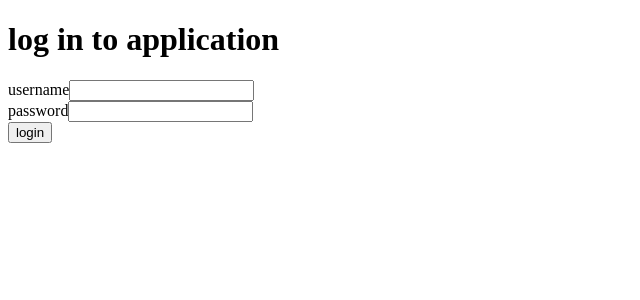
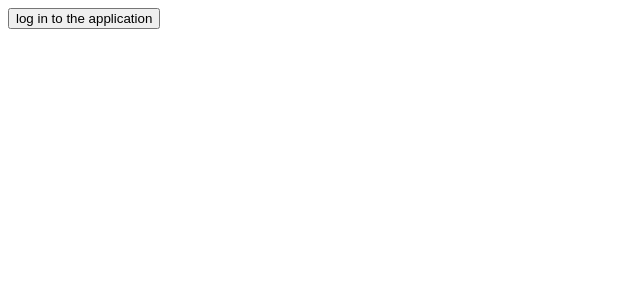
Before and after one commit to chrstphrhrld/fullstackopen_exercises_5, a React (Create React App) app in the folder frontend/: page / in a window 1280 px wide. Shown: the top 300 px of the page, without its empty margins (0-640 px from the left). Built offline with nearby package versions, Linux system fonts and the light colour scheme.

Commit message:
state exercise 5.5. - 5.6.

```diff
--- a/frontend/src/App.js
+++ b/frontend/src/App.js
@@ -1,17 +1,24 @@
-import {useState, useEffect} from 'react'
+import {useState, useEffect, useRef} from 'react'
 import Blog from './components/Blog'
 import blogService from './services/blogs'
 import loginService from './services/login'
 import BlogEntry from "./components/BlogEntry";
 import Notification from "./components/Notification";
+import Toggleable from "./components/Togglable";
+import blogEntry from "./components/BlogEntry";
+import LoginForm from "./components/LoginForm";
 
 const App = () => {
 	const [blogs, setBlogs] = useState([])
+
 	const [username, setUsername] = useState('')
 	const [password, setPassword] = useState('')
 	const [user, setUser] = useState(null)
+
 	const [errorMessage, setErrorMessage] = useState(null)
-	const [errorOccurred, setErrorOccurred] = useState(false);
+	const [errorOccurred, setErrorOccurred] = useState(false)
+
+	const blogEntryToggleRef = useRef()
 
 	useEffect(() => {
 		const loggedUserJSON = window.localStorage.getItem('loggedBlogappUser')
@@ -23,39 +30,13 @@ const App = () => {
 		}
 	}, [])
 
-	function resetErrorMessage(message, errorOccurred) {
+	const resetErrorMessage = (message, errorOccurred) => {
 		setErrorOccurred(errorOccurred)
 		setErrorMessage(message)
 		setTimeout(() => {
 			setErrorMessage(null)
 		}, 5000)
 	}
-
-	const loginForm = () => (
-		<div>
-			<h1>log in to application</h1>
-			<Notification message={ errorMessage } errorOccurred={ errorOccurred }/>
-			<form onSubmit={ handleLogin }>
-				<div>
-					username
-					<input
-						name='username'
-						type='text'
-						onChange={ ({ target }) => setUsername(target.value) }
-					/>
-				</div>
-				<div>
-					password
-					<input
-						name='password'
-						type='password'
-						onChange={ ({ target }) => setPassword(target.value) }
-					/>
-				</div>
-				<button type='submit'>login</button>
-			</form>
-		</div>
-	)
 
 	const handleLogin = async (event) => {
 		event.preventDefault()
@@ -70,6 +51,7 @@ const App = () => {
 			setPassword('')
 			setUsername('')
 			blogService.getAll().then(blogs => setBlogs(blogs))
+
 		} catch (exception) {
 			resetErrorMessage('wrong username or password', true)
 		}
@@ -83,20 +65,30 @@ const App = () => {
 
 	return (
 		<div>
-			{ !user && loginForm() }
+			<Notification message={ errorMessage } errorOccurred={ errorOccurred }/>
+			{ !user && <Toggleable buttonLabel='log in to the application'>
+				<LoginForm username={ username } password={ password } handleSubmit={ handleLogin }
+				           handlePasswordChange={ setPassword } handleUsernameChange={ setUsername }/>
+			</Toggleable> }
 			{ user &&
 				<div>
 					<h2>blogs</h2>
 					<p>{ user.name } is logged in
 						<button onClick={ handleLogout }>logout</button>
 					</p>
-					<Notification message={ errorMessage } errorOccurred={ errorOccurred }/>
 					<h2>create new</h2>
-					<BlogEntry setUpdatedBlogs={ setBlogs } errorSuccessHandler={ resetErrorMessage }/>
-					{ blogs.map(blog =>
-						<Blog key={ blog.id } blog={ blog }/>
-					) }
-				</div> }
+					<Toggleable buttonLabel='new blog entry' ref={ blogEntryToggleRef }>
+						<BlogEntry setUpdatedBlogs={ setBlogs } errorSuccessHandler={ resetErrorMessage }
+							setVisibility={ blogEntryToggleRef.current.toggleVisibility() }
+						/>
+					</Toggleable>
+					{
+						blogs.map(blog =>
+							<Blog key={ blog.id } blog={ blog }/>
+						)
+					}
+				</div>
+			}
 		</div>
 	)
 }
--- a/frontend/src/components/Blog.js
+++ b/frontend/src/components/Blog.js
@@ -1,7 +1,29 @@
-const Blog = ({ blog }) => (
-	<div>
-		{ blog.title } - { blog.author }
-	</div>
-)
+import {useState} from "react";
+
+const Blog = ({ blog }) => {
+	const [viewDetails, setViewDetails] = useState(false);
+
+	const blogStyle = {
+		paddingTop: 10,
+		paddingLeft: 2,
+		border: 'solid',
+		borderWidth: 1,
+		marginBottom: 5
+	}
+
+	return (
+		<div style={ blogStyle }>
+
+			<div>
+				<p>
+					{ blog.title } - { blog.author }
+					<button
+						onClick={ () => setViewDetails(!viewDetails) }>{ () => (viewDetails ? 'hide' : 'view') }</button>
+				</p>
+			</div>
+		</div>
+	)
+}
+
 
 export default Blog
--- a/frontend/src/components/BlogEntry.js
+++ b/frontend/src/components/BlogEntry.js
@@ -1,12 +1,13 @@
 import {useState} from "react";
 import blogService from '../services/blogs'
 
-const BlogEntry = ({ setUpdatedBlogs, errorSuccessHandler }) => {
+const BlogEntry = ({ setUpdatedBlogs, errorSuccessHandler, setVisibility }) => {
 	const [title, setTitle] = useState('');
 	const [author, setAuthor] = useState('');
 	const [url, setUrl] = useState('');
 
 	const handleOnSubmit = async (event) => {
+		setVisibility()
 		event.preventDefault()
 		const newBlogEntry = {
 			title: title,
--- /dev/null
+++ b/frontend/src/components/LoginForm.js
@@ -0,0 +1,36 @@
+import Notification from "./Notification";
+
+const LoginForm = ({
+	                   handleSubmit,
+	                   handleUsernameChange,
+	                   handlePasswordChange,
+	                   username,
+	                   password,
+                   }) => (
+	<div>
+		<h1>log in to application</h1>
+		<form onSubmit={ handleSubmit }>
+			<div>
+				username
+				<input
+					type='text'
+					value={ username }
+					onChange={ ({ target }) => handleUsernameChange(target.value) }
+				/>
+			</div>
+			<div>
+				password
+				<input
+					type='password'
+					value={ password }
+					onChange={ ({ target }) => handlePasswordChange(target.value) }
+				/>
+			</div>
+			<div>
+				<button type='submit'>login</button>
+			</div>
+		</form>
+	</div>
+)
+
+export default LoginForm
--- /dev/null
+++ b/frontend/src/components/Togglable.js
@@ -0,0 +1,64 @@
+import {useState, useImperativeHandle, forwardRef} from 'react'
+
+const Togglable = forwardRef((props, ref) => {
+	const [visible, setVisible] = useState(false)
+
+	const hideWhenVisible = { display: visible ? 'none' : '' }
+	const showWhenVisible = { display: visible ? '' : 'none' }
+
+	const toggleVisibility = () => {
+		setVisible(!visible)
+	}
+
+	useImperativeHandle(ref, () => {
+		return {
+			toggleVisibility
+		}
+	})
+
+	return (
+		<div>
+			<div style={ hideWhenVisible }>
+				<button onClick={ toggleVisibility }>{ props.buttonLabel }</button>
+			</div>
+			<div style={ showWhenVisible }>
+				{ props.children }
+				<button onClick={ toggleVisibility }>cancel</button>
+			</div>
+		</div>
+	)
+})
+
+export default Togglable
+// import {useState, forwardRef, useImperativeHandle} from 'react'
+//
+// const Togglable = forwardRef((props, refs) => {
+// 	const [visible, setVisible] = useState(false)
+//
+// 	const hideWhenVisible = { display: visible ? 'none' : '' }
+// 	const showWhenVisible = { display: visible ? '' : 'none' }
+//
+// 	const toggleVisibility = () => {
+// 		setVisible(!visible)
+// 	}
+//
+// 	useImperativeHandle(refs, () => {
+// 		return {
+// 			toggleVisibility
+// 		}
+// 	})
+//
+// 	return (
+// 		<div>
+// 			<div style={ hideWhenVisible }>
+// 				<button onClick={ toggleVisibility }>{ props.buttonLabel }</button>
+// 			</div>
+// 			<div style={ showWhenVisible }>
+// 				{ props.children }
+// 				<button onClick={ toggleVisibility }>cancel</button>
+// 			</div>
+// 		</div>
+// 	)
+// })
+//
+// export default Togglable
```
